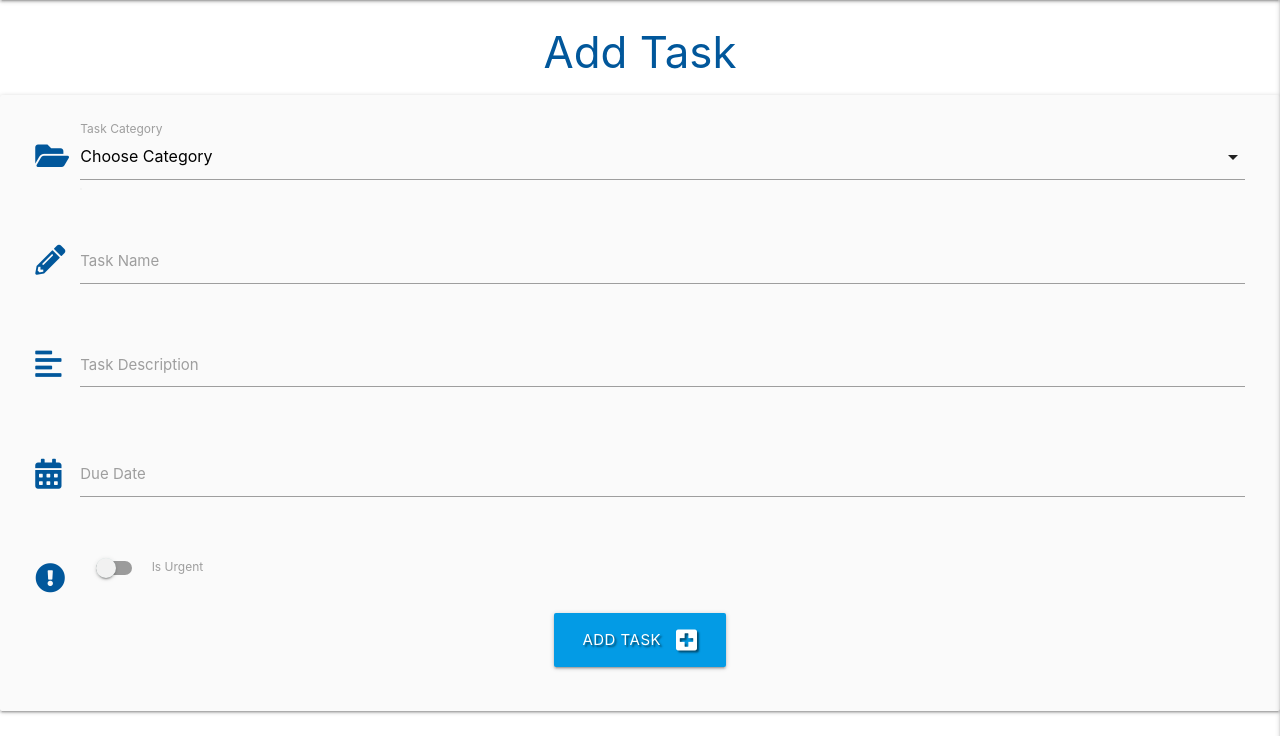
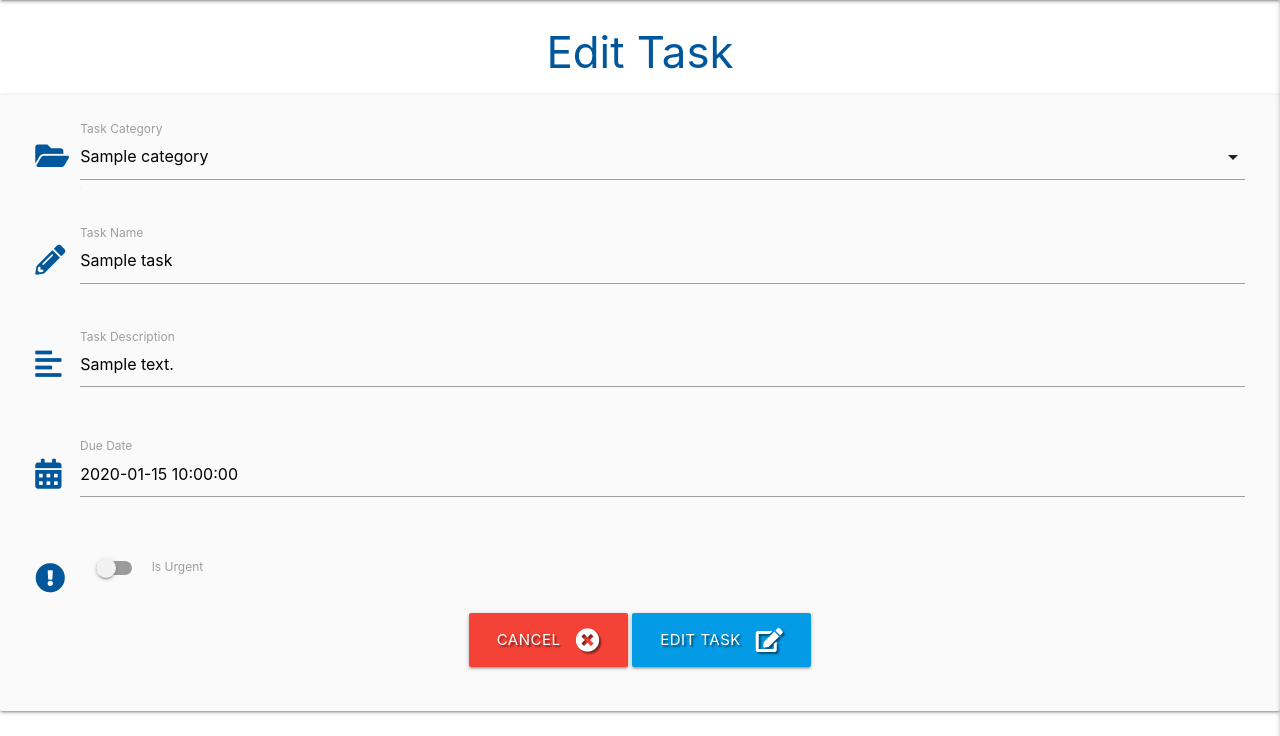
Before and after one commit to danielboots/flask-app, a Flask app: template templates/edit_task.html in a window 1280 px wide. Shown: the part 64-800 px from the top of the page. Run offline with Flask 2, Linux system fonts and the light colour scheme; the template is opened without the code that fills it: most values are stand-ins (such as "Sample title", 1, 10 or a date in 2020); some libraries are stand-ins or nearby versions.

Commit message:
bind data to edit task form

```diff
--- a/templates/edit_task.html
+++ b/templates/edit_task.html
@@ -1,18 +1,22 @@
 {% extends "base.html" %}
 {% block content %}
 
-    <h3 class="light-blue-text text-darken-4 center-align">Add Task</h3>
+    <h3 class="light-blue-text text-darken-4 center-align">Edit Task</h3>
 
     <div class="row card-panel grey lighten-5">
-        <form class="col s12" method="POST" action="{{ url_for('add_task') }}">
+        <form class="col s12" method="POST" action="{{ url_for('edit_task', task_id=task._id) }}">
             <!-- category selection -->
 			<div class="row">
 				<div class="input-field col s12">
                     <i class="fas fa-folder-open prefix light-blue-text text-darken-4"></i>
 					<select id="category_name" name="category_name" class="validate" required>
-                        <option value="" disabled selected>Choose Category</option>
+                        <option value="" disabled>Choose Category</option>
                         {% for category in categories %}
-                            <option value="{{ category.category_name }}">{{ category.category_name }}</option>
+                            {% if category.category_name == task.category_name %}
+                                <option value="{{ category.category_name }}" selected>{{ category.category_name }}</option>
+                            {% else %}
+                                <option value="{{ category.category_name }}">{{ category.category_name }}</option>
+                            {% endif %}
                         {% endfor %}
                     </select>
 					<label for="category_name">Task Category</label>
@@ -23,7 +27,7 @@
                 <div class="input-field col s12">
                     <i class="fas fa-pencil-alt prefix light-blue-text text-darken-4"></i>
                     <input id="task_name" name="task_name" minlength="5" maxlength="50"
-                        type="text" class="validate" required>
+                        value="{{ task.task_name }}" type="text" class="validate" required>
                     <label for="task_name">Task Name</label>
                 </div>
             </div>
@@ -32,7 +36,9 @@
                 <div class="input-field col s12">
                     <i class="fas fa-align-left prefix light-blue-text text-darken-4"></i>
                     <textarea id="task_description" name="task_description" minlength="5"
-                        maxlength="200" class="materialize-textarea validate" required></textarea>
+                        maxlength="200" class="materialize-textarea validate" required>
+                        {{- task.task_description -}}
+                    </textarea>
                     <label for="task_description">Task Description</label>
                 </div>
             </div>
@@ -40,7 +46,8 @@
             <div class="row">
                 <div class="input-field col s12">
                     <i class="fas fa-calendar-alt prefix light-blue-text text-darken-4"></i>
-                    <input id="due_date" name="due_date" type="text" class="datepicker validate" required>
+                    <input id="due_date" name="due_date" type="text"
+                        value="{{ task.due_date }}" class="datepicker validate" required>
                     <label for="due_date">Due Date</label>
                 </div>
             </div>
@@ -50,7 +57,11 @@
 					<div class="switch">
                         <i class="fas fa-exclamation-circle prefix light-blue-text text-darken-4"></i>
 						<label for="is_urgent">
-                            <input type="checkbox" id="is_urgent" name="is_urgent">
+                            {% if task.is_urgent == "on" %}
+                                <input type="checkbox" id="is_urgent" name="is_urgent" checked>
+                            {% else %}
+                                <input type="checkbox" id="is_urgent" name="is_urgent">
+                            {% endif %}
                             <span class="lever"></span>
                             Is Urgent
                         </label>
@@ -60,8 +71,12 @@
             <!-- submit button -->
             <div class="row">
                 <div class="col s12 center-align">
+                    <!-- cancel button -->
+                    <a href="{{ url_for('get_tasks') }}" class="btn-large red text-shadow">
+                        Cancel <i class="fas fa-times-circle right"></i>
+                    </a>
                     <button type="submit" class="btn-large light-blue darken-1 text-shadow">
-                        Add Task <i class="fas fa-plus-square right"></i>
+                        Edit Task <i class="fas fa-edit right"></i>
                     </button>
                 </div>
             </div>
```
